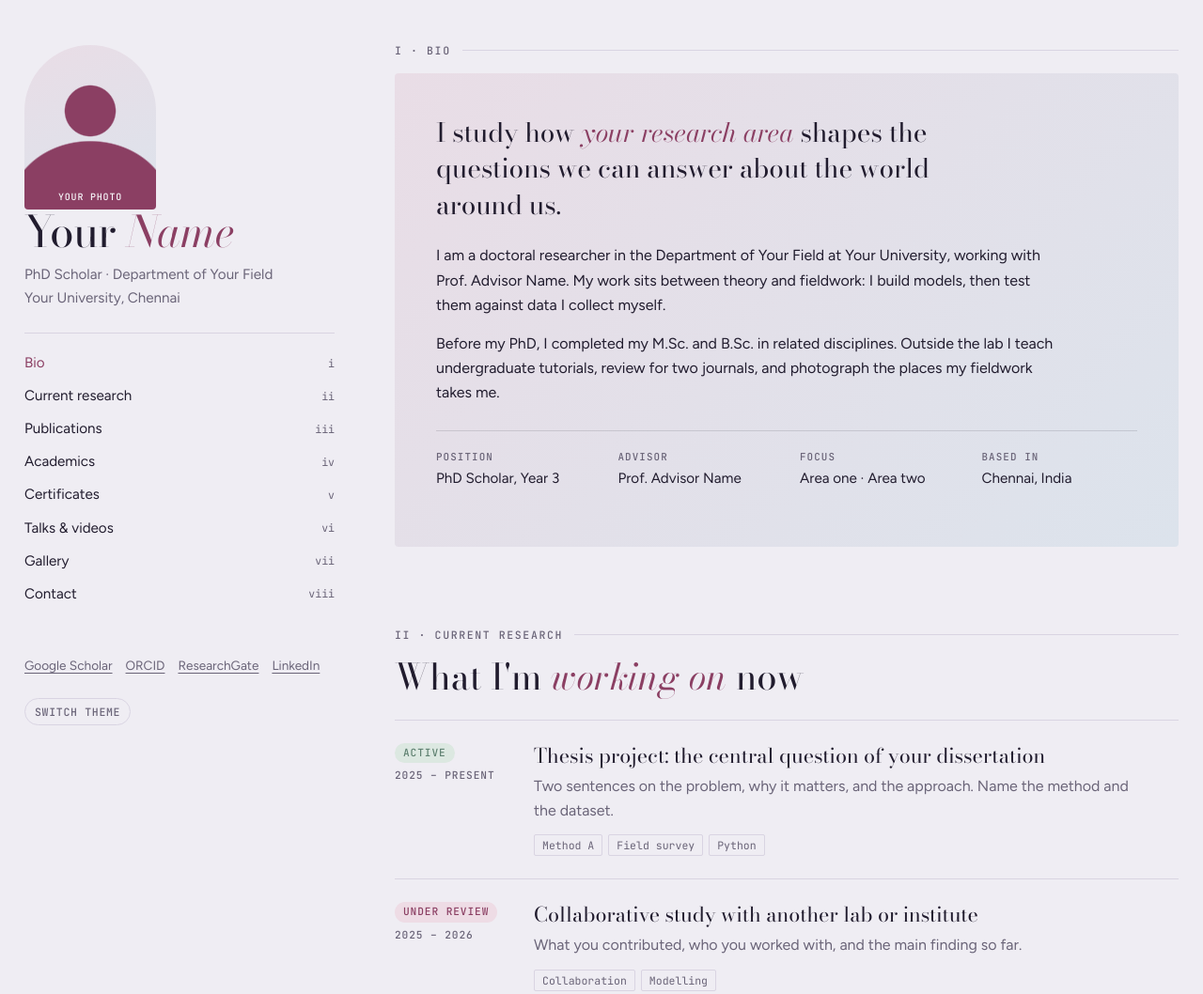
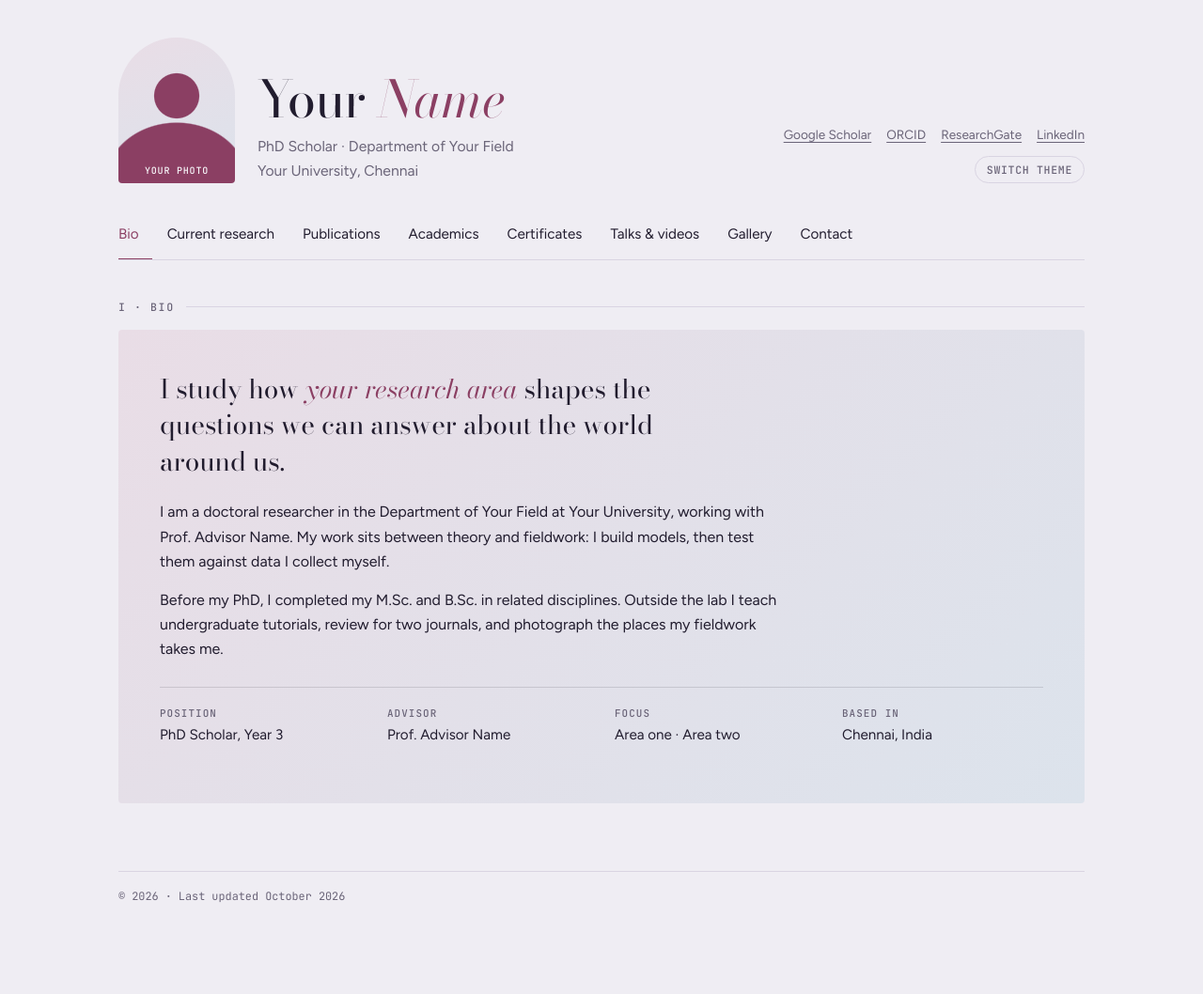
Before and after one commit to alokpalatasingh/alokpalatasingh.github.io, a plain HTML site: page index.html in a window 1280 px wide. Shown: the top 1058 px of the page at 94% size. Drawn offline with nearby package versions, Linux system fonts and the light colour scheme.

Commit message:
Add files via upload

```diff
--- a/index.html
+++ b/index.html
@@ -45,33 +45,45 @@
   --hero-a:#2A1F2A; --hero-b:#1C2230; color-scheme:dark}
 
 *{box-sizing:border-box}
+[hidden]{display:none!important}
 html{scroll-behavior:smooth}
 body{background:var(--paper);color:var(--ink);font-family:var(--body);font-size:16px;line-height:1.65;-webkit-font-smoothing:antialiased}
 a{color:var(--accent);text-underline-offset:3px;text-decoration-thickness:1px}
 a:focus-visible,button:focus-visible{outline:2px solid var(--accent);outline-offset:3px;border-radius:2px}
 h1,h2,h3{font-family:var(--display);font-weight:400;text-wrap:balance;margin:0}
 
-.shell{display:grid;grid-template-columns:minmax(260px,330px) minmax(0,1fr);max-width:1260px;margin:0 auto;
-  padding-left:max(16px,env(safe-area-inset-left,0px));padding-right:max(16px,env(safe-area-inset-right,0px));gap:clamp(24px,5vw,72px)}
+.shell{max-width:1060px;margin:0 auto;padding-left:max(16px,env(safe-area-inset-left,0px));padding-right:max(16px,env(safe-area-inset-right,0px))}
+body::before{content:"";position:fixed;inset:0 0 auto;height:env(safe-area-inset-top,0px);z-index:30;background:var(--paper)}
 
-.spine{position:sticky;top:env(safe-area-inset-top,0px);align-self:start;padding-block:48px 28px;display:flex;flex-direction:column;gap:24px;min-height:100vh}
-.portrait{width:140px;aspect-ratio:4/5;max-width:100%;border-radius:70px 70px 4px 4px;overflow:hidden;
+/* Masthead: always visible at the top */
+.masthead{padding-block:40px 0;display:flex;flex-wrap:wrap;gap:20px 32px;align-items:flex-end;justify-content:space-between}
+.top{display:flex;gap:24px;align-items:flex-end;min-width:0}
+.portrait{flex:none;width:124px;aspect-ratio:4/5;max-width:100%;border-radius:62px 62px 4px 4px;overflow:hidden;
   background:radial-gradient(circle at 50% 40%,var(--accent) 0 21%,transparent 22%),radial-gradient(ellipse 62% 42% at 50% 100%,var(--accent) 0 98%,transparent 100%),linear-gradient(160deg,var(--hero-a),var(--hero-b));
   display:grid;place-items:end center;color:var(--sheet);font:500 10px/1 var(--mono);letter-spacing:.08em;padding-bottom:8px;text-transform:uppercase}
 .portrait img{width:100%;height:100%;object-fit:cover}
-.name{font-size:clamp(2.2rem,3.6vw,3rem);line-height:1.02;letter-spacing:-.01em}
+.name{font-size:clamp(2.2rem,5vw,3.4rem);line-height:1.02;letter-spacing:-.01em}
 .name em{font-style:italic;color:var(--accent)}
-.role{color:var(--muted);margin:10px 0 0;font-size:.95rem}
-.nav{display:flex;flex-direction:column;gap:0;border-top:1px solid var(--rule);padding-top:14px}
-.nav a{color:var(--ink);text-decoration:none;display:flex;justify-content:space-between;padding:5px 0;font-size:.95rem}
-.nav a span{font:400 .72rem/1 var(--mono);color:var(--muted);align-self:center}
-.nav a:hover,.nav a.on{color:var(--accent)}
-.links{display:flex;flex-wrap:wrap;gap:8px 14px;font-size:.85rem;margin-top:auto}
+.role{color:var(--muted);margin:10px 0 0;font-size:.98rem}
+.side{display:flex;flex-direction:column;align-items:flex-end;gap:12px}
+.links{display:flex;flex-wrap:wrap;gap:8px 16px;font-size:.85rem}
 .links a{color:var(--muted)}
-.theme{background:none;border:1px solid var(--rule);color:var(--muted);font:500 .72rem var(--mono);padding:6px 10px;border-radius:999px;cursor:pointer;width:max-content;letter-spacing:.06em;text-transform:uppercase}
+.theme{background:none;border:1px solid var(--rule);color:var(--muted);font:500 .72rem var(--mono);padding:6px 12px;border-radius:999px;cursor:pointer;letter-spacing:.06em;text-transform:uppercase}
+.theme:hover{color:var(--accent);border-color:var(--accent)}
 
-main{padding-block:48px 96px;display:flex;flex-direction:column;gap:88px;min-width:0}
-section{scroll-margin-top:32px;min-width:0}
+/* Tabs: stick to the top while scrolling */
+.tabs{position:sticky;top:env(safe-area-inset-top,0px);z-index:20;background:var(--paper);margin-top:28px;border-bottom:1px solid var(--rule);
+  display:flex;gap:2px;overflow-x:auto;scrollbar-width:none;-webkit-overflow-scrolling:touch}
+.tabs::-webkit-scrollbar{display:none}
+.tabs a{flex:none;white-space:nowrap;padding:14px 14px 13px;color:var(--ink);text-decoration:none;font-size:.95rem;border-bottom:2px solid transparent;margin-bottom:-1px;transition:color .2s,border-color .2s}
+.tabs a:first-child{padding-left:0}
+.tabs a:hover{color:var(--accent)}
+.tabs a.on{color:var(--accent);border-bottom-color:var(--accent)}
+
+main{padding-block:44px 80px;min-width:0}
+main section{min-width:0;animation:rise .4s ease both}
+@keyframes rise{from{opacity:.25;transform:translateY(8px)}to{opacity:1;transform:none}}
+footer{margin-top:72px}
 .eyebrow{font:500 .72rem/1 var(--mono);letter-spacing:.14em;text-transform:uppercase;color:var(--muted);display:flex;gap:12px;align-items:center;margin-bottom:18px}
 .eyebrow::after{content:"";flex:1;height:1px;background:var(--rule)}
 h2{font-size:clamp(1.9rem,3vw,2.6rem);line-height:1.1;margin-bottom:24px}
@@ -162,24 +174,25 @@ h2 em,.lede em{font-style:italic;color:var(--accent)}
 footer{font:400 .74rem var(--mono);color:var(--muted);border-top:1px solid var(--rule);padding-top:18px}
 
 @media (max-width:860px){
-  .shell{grid-template-columns:minmax(0,1fr);gap:0}
-  .spine{position:static;min-height:0;padding-block:32px 8px}
-  .top{display:flex;gap:18px;align-items:flex-end}
-  .portrait{width:96px;border-radius:48px 48px 4px 4px}
-  .nav{flex-direction:row;flex-wrap:wrap;gap:2px 16px}
-  .nav a span{display:none}
-  .links{margin-top:0}
-  main{padding-top:24px;gap:64px}
-  .proj{grid-template-columns:minmax(0,1fr)}
   .gallery{grid-template-columns:repeat(2,minmax(0,1fr));grid-auto-rows:140px}
   .gallery button{grid-column:span 1!important;grid-row:span 1!important}
   .gallery .g0,.gallery .g5{grid-column:span 2!important;grid-row:span 2!important}
 }
-@media (prefers-reduced-motion:reduce){*{transition:none!important}html{scroll-behavior:auto}}
+@media (max-width:640px){
+  .masthead{padding-block:28px 0}
+  .top{gap:16px}
+  .portrait{width:88px;border-radius:44px 44px 4px 4px}
+  .side{align-items:flex-start}
+  .tabs{margin-top:20px}
+  .tabs a{padding:12px 10px 11px;font-size:.9rem}
+  main{padding-top:32px}
+  .proj{grid-template-columns:minmax(0,1fr)}
+}
+@media (prefers-reduced-motion:reduce){*{transition:none!important;animation:none!important}html{scroll-behavior:auto}}
 </style>
 
 <div class="shell">
-  <aside class="spine">
+  <header class="masthead">
     <div class="top">
       <div class="portrait" id="portrait">Your photo</div>
       <div>
@@ -187,19 +200,21 @@ footer{font:400 .74rem var(--mono);color:var(--muted);border-top:1px solid var(-
         <p class="role" id="role">PhD Scholar · Department of Your Field<br>Your University, Chennai</p>
       </div>
     </div>
-    <nav class="nav" aria-label="Sections">
-      <a href="#bio">Bio <span>i</span></a>
-      <a href="#research">Current research <span>ii</span></a>
-      <a href="#publications">Publications <span>iii</span></a>
-      <a href="#academics">Academics <span>iv</span></a>
-      <a href="#certificates">Certificates <span>v</span></a>
-      <a href="#videos">Talks &amp; videos <span>vi</span></a>
-      <a href="#gallery">Gallery <span>vii</span></a>
-      <a href="#contact">Contact <span>viii</span></a>
-    </nav>
-    <div class="links" id="profiles"></div>
-    <button class="theme" id="themeBtn" type="button">Switch theme</button>
-  </aside>
+    <div class="side">
+      <div class="links" id="profiles"></div>
+      <button class="theme" id="themeBtn" type="button">Switch theme</button>
+    </div>
+  </header>
+  <nav class="tabs" id="tabs" aria-label="Sections">
+    <a href="#bio">Bio</a>
+    <a href="#research">Current research</a>
+    <a href="#publications">Publications</a>
+    <a href="#academics">Academics</a>
+    <a href="#certificates">Certificates</a>
+    <a href="#videos">Talks &amp; videos</a>
+    <a href="#gallery">Gallery</a>
+    <a href="#contact">Contact</a>
+  </nav>
 
   <main>
     <section id="bio">
@@ -364,11 +379,21 @@ var SITE = {
     setTimeout(function(){cb.textContent='Copy email'},1800);
   });
 
-  var links=[].slice.call(document.querySelectorAll('.nav a'));
-  if('IntersectionObserver' in window){
-    var io=new IntersectionObserver(function(es){es.forEach(function(e){if(e.isIntersecting)links.forEach(function(a){a.classList.toggle('on',a.getAttribute('href')==='#'+e.target.id)})})},{rootMargin:'-30% 0px -60% 0px'});
-    document.querySelectorAll('main section').forEach(function(s){io.observe(s)});
+  // Tabs: show one section at a time, Bio by default
+  var tabs=$('tabs'),links=[].slice.call(tabs.querySelectorAll('a')),secs=[].slice.call(document.querySelectorAll('main section'));
+  var ids=secs.map(function(x){return x.id});
+  function show(id,scroll){
+    if(ids.indexOf(id)<0)id='bio';
+    secs.forEach(function(x){x.hidden=x.id!==id});
+    links.forEach(function(a){var on=a.getAttribute('href')==='#'+id;a.classList.toggle('on',on);if(on){a.setAttribute('aria-current','page');try{a.scrollIntoView({block:'nearest',inline:'nearest'})}catch(e){}}else a.removeAttribute('aria-current')});
+    if(scroll){var top=document.querySelector('.masthead').getBoundingClientRect().bottom+window.scrollY;if(window.scrollY>top)window.scrollTo(0,top);}
   }
+  links.forEach(function(a){a.addEventListener('click',function(e){
+    e.preventDefault();var id=a.getAttribute('href').slice(1);show(id,true);
+    try{history.replaceState(null,'','#'+id)}catch(err){}
+  })});
+  window.addEventListener('hashchange',function(){show(location.hash.slice(1),true)});
+  show((location.hash||'').slice(1),false);
 })();
 </script>
 
```
